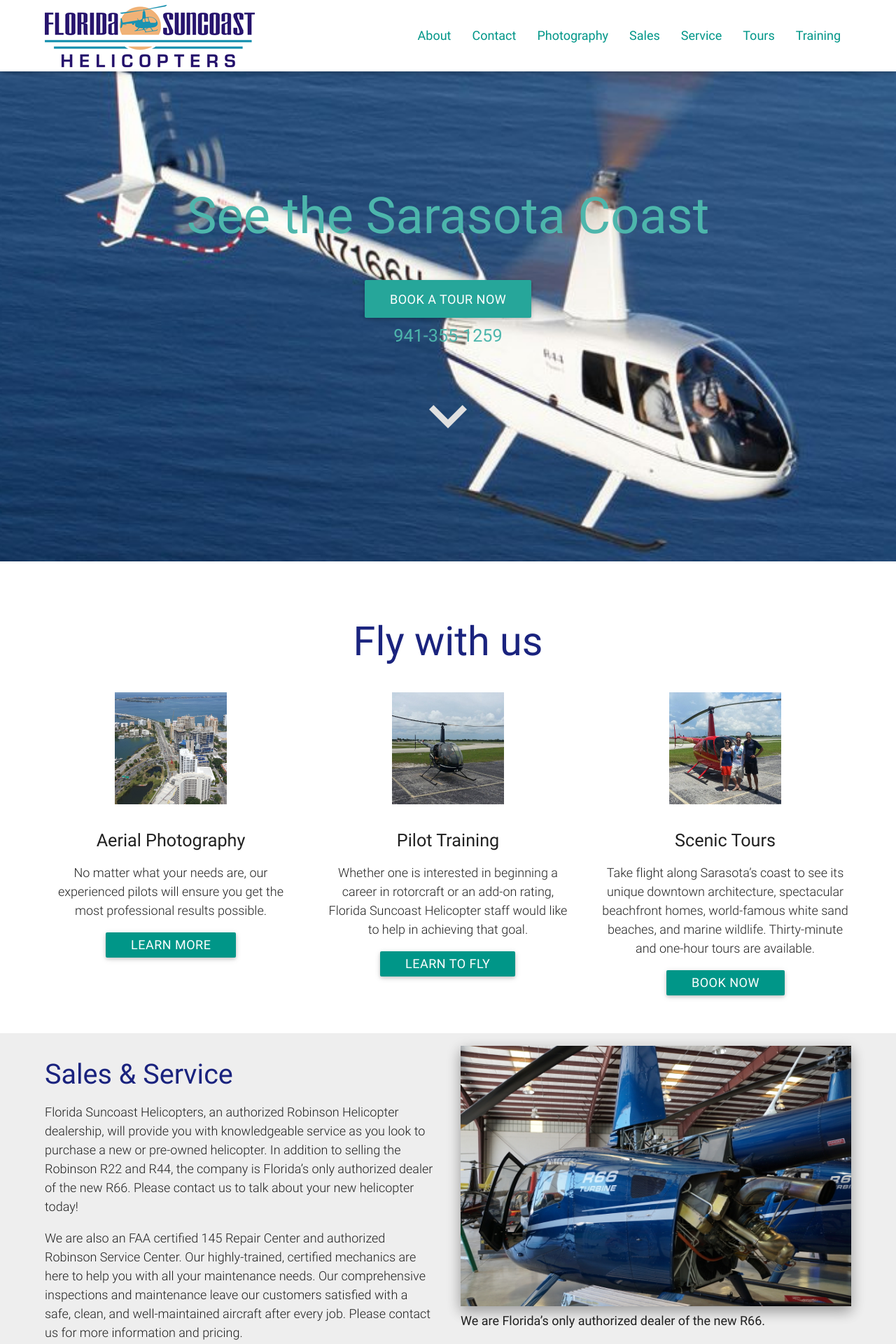
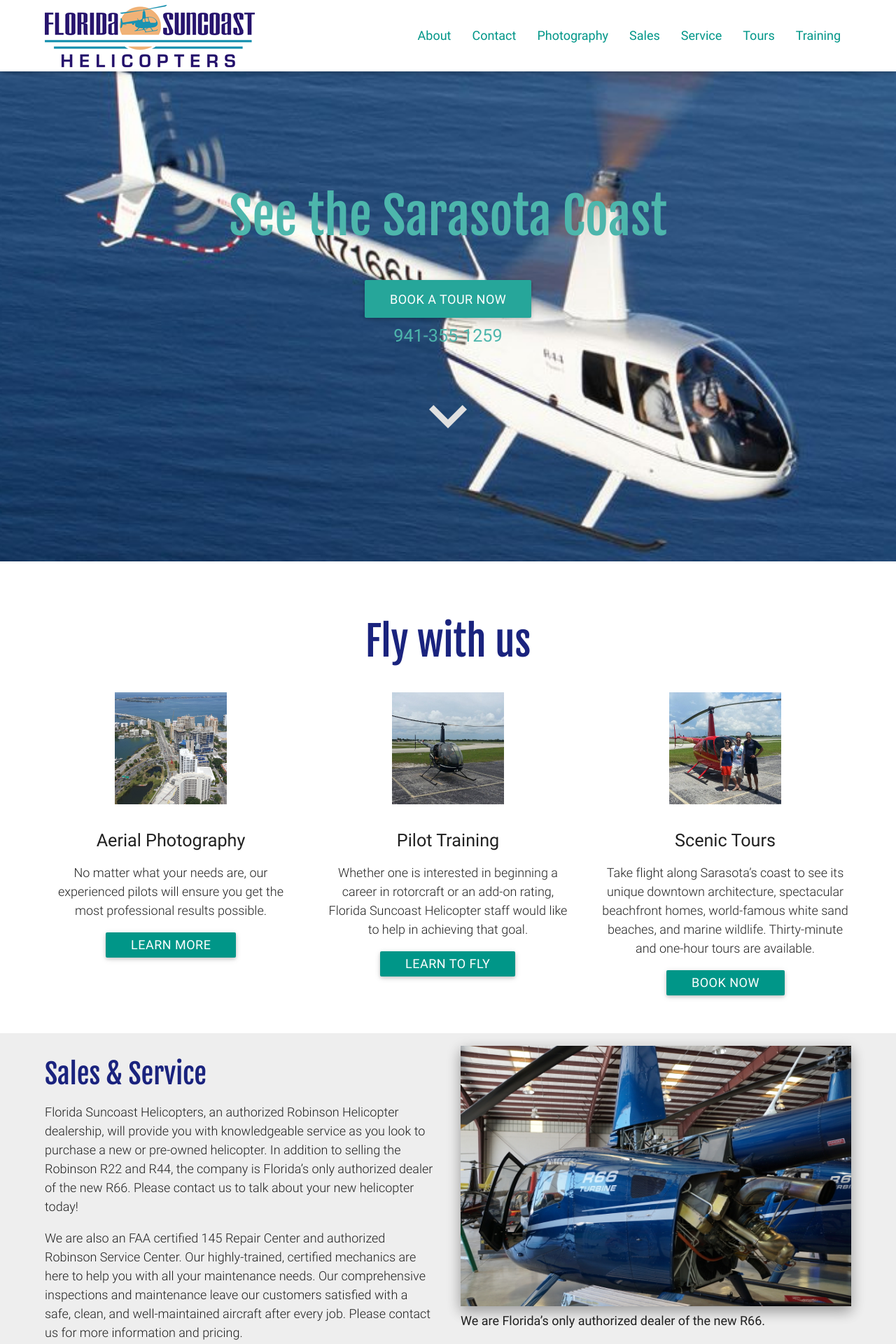
Before and after one commit to joncoop/fsh, a Jekyll site: the page built from index.html, in a window 1280 px wide. Shown: the top 1920 px of the page at 70% size. Built offline with Jekyll 4.4.1, drawn with Linux system fonts in a browser that asks for light colours; nearby versions of some CDN libraries.

Commit message:
Used web font for h1 & h2.

```diff
--- a/css/main.scss
+++ b/css/main.scss
@@ -6,6 +6,8 @@
 // Import partials from `sass_dir` (defaults to `_sass`)
 @import "materialize";
 
+// Import web fonts
+@import url(https://fonts.googleapis.com/css?family=Fjalla+One);
 
 /*** Overrides ***/
 // containers
@@ -61,6 +63,7 @@
 /*** Main Content ***/
 h1, h2 {
   color: #1a237e; // indigo darken-4
+  font-family: 'Fjalla One', sans-serif;
 }
 
 h3, h4, h5, h6 {
```
